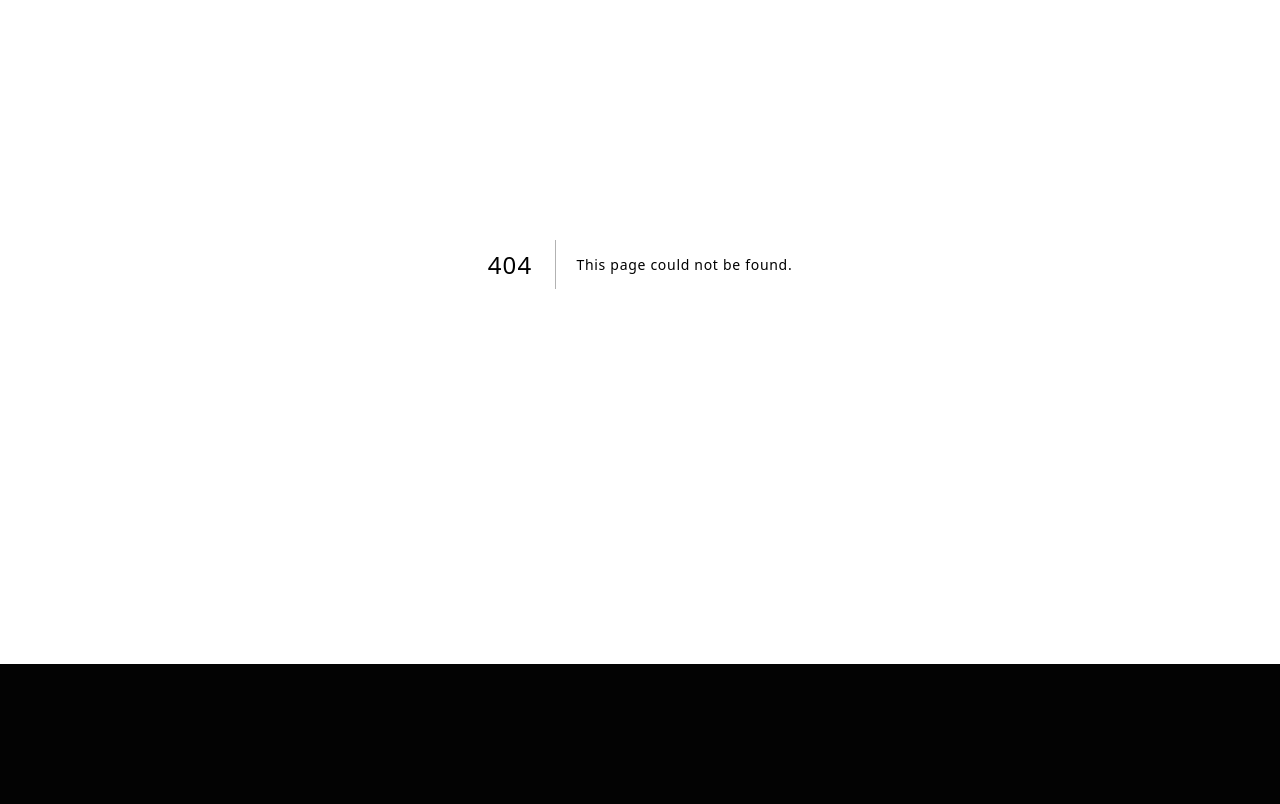
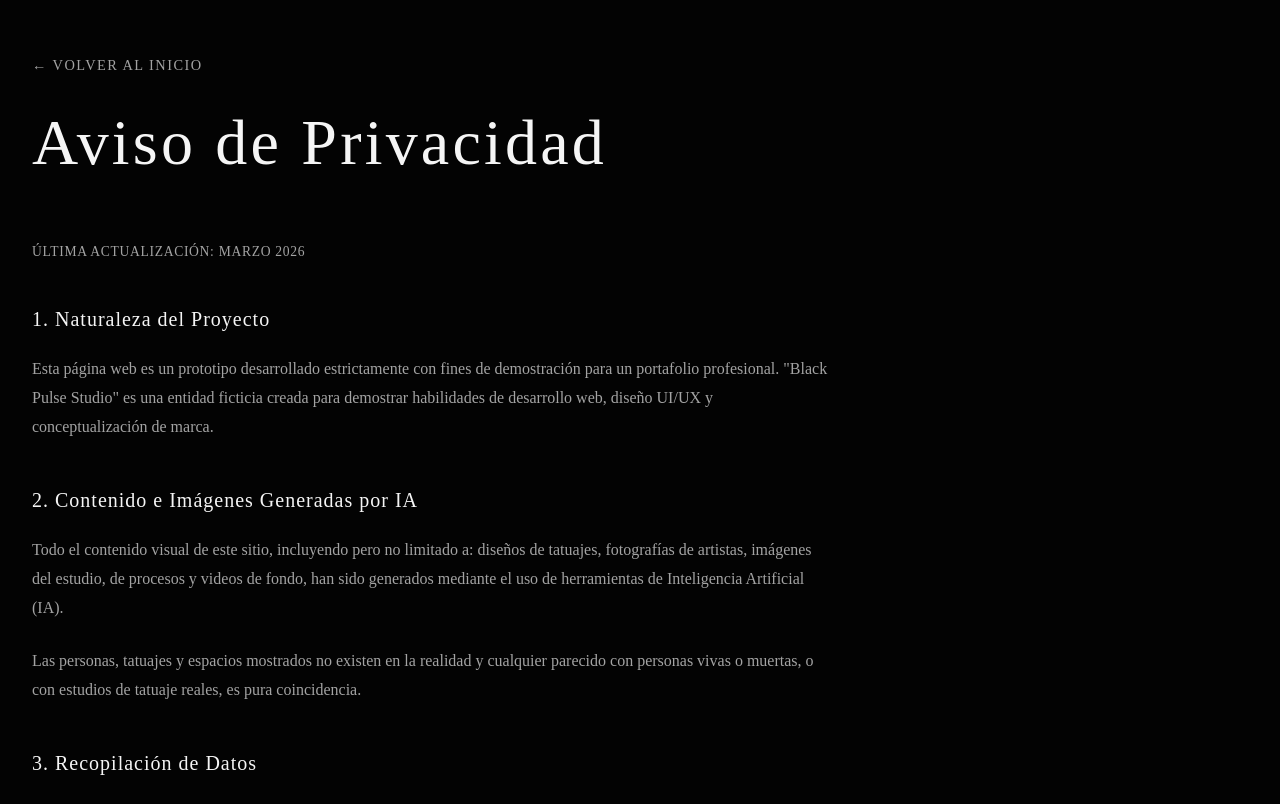
Before and after one commit to cutberto-cast/NocturneTattoo, a Next.js app: page /privacidad in a window 1280 px wide. Before the commit this address had no page. Shown: the part 136-940 px from the top of the page. Before the commit the page ends 800 px from the top, so only its background shows below. Built offline with nearby package versions, Linux system fonts and the light colour scheme.

Commit message:
privacidad

```diff
--- /dev/null
+++ b/src/app/privacidad/Privacidad.module.css
@@ -0,0 +1,91 @@
+.mainContainer {
+  min-height: 100vh;
+  display: flex;
+  flex-direction: column;
+}
+
+.contentSection {
+  flex: 1;
+  padding: 12rem 0 8rem;
+  background-color: var(--color-bg);
+  position: relative;
+  z-index: 2;
+}
+
+.backButton {
+  display: inline-flex;
+  align-items: center;
+  margin-bottom: 2rem;
+  font-family: var(--font-sans);
+  font-size: 0.9rem;
+  color: var(--color-text-muted);
+  text-decoration: none;
+  text-transform: uppercase;
+  letter-spacing: 0.1em;
+  transition: color 0.3s ease;
+}
+
+.backButton:hover {
+  color: var(--color-text);
+}
+
+.title {
+  font-family: var(--font-serif);
+  font-size: clamp(2.5rem, 5vw, 4rem);
+  color: var(--color-text);
+  margin-bottom: 4rem;
+  text-align: left;
+  font-weight: 300;
+}
+
+.contentBox {
+  max-width: 800px;
+  margin: 0 auto;
+  margin-left: 0;
+}
+
+.date {
+  font-family: var(--font-sans);
+  font-size: 0.85rem;
+  color: var(--color-text-muted);
+  margin-bottom: 3rem;
+  text-transform: uppercase;
+  letter-spacing: 0.05em;
+}
+
+.subtitle {
+  font-family: var(--font-sans);
+  font-size: 1.25rem;
+  color: var(--color-text);
+  margin-top: 3rem;
+  margin-bottom: 1.5rem;
+  font-weight: 400;
+  letter-spacing: 0.05em;
+}
+
+.text {
+  font-family: var(--font-sans);
+  font-size: 1rem;
+  line-height: 1.8;
+  color: var(--color-text-muted);
+  margin-bottom: 1.5rem;
+}
+
+.link {
+  color: var(--color-text);
+  text-decoration: underline;
+  text-decoration-color: rgba(255, 255, 255, 0.3);
+  text-underline-offset: 4px;
+  transition: all 0.3s ease;
+}
+
+.link:hover {
+  text-decoration-color: var(--color-text);
+  color: #fff;
+}
+
+@media (max-width: 768px) {
+  .contentSection {
+    padding: 8rem 0 5rem;
+  }
+}
--- /dev/null
+++ b/src/app/privacidad/page.tsx
@@ -0,0 +1,52 @@
+import Footer from "../../components/Footer";
+import Link from "next/link";
+import styles from "./Privacidad.module.css";
+
+export const metadata = {
+  title: "Aviso de Privacidad | Black Pulse Studio",
+  description: "Aviso de privacidad y descargo de responsabilidad del estudio prototipo.",
+};
+
+export default function Privacidad() {
+  return (
+    <main className={styles.mainContainer}>
+      <section className={styles.contentSection}>
+        <div className="container">
+          <Link href="/" className={styles.backButton}>
+            ← Volver al Inicio
+          </Link>
+          <h1 className={styles.title}>Aviso de Privacidad</h1>
+
+          <div className={styles.contentBox}>
+            <p className={styles.date}>Última actualización: Marzo 2026</p>
+
+            <h2 className={styles.subtitle}>1. Naturaleza del Proyecto</h2>
+            <p className={styles.text}>
+              Esta página web es un prototipo desarrollado estrictamente con fines de demostración para un portafolio profesional. "Black Pulse Studio" es una entidad ficticia creada para demostrar habilidades de desarrollo web, diseño UI/UX y conceptualización de marca.
+            </p>
+
+            <h2 className={styles.subtitle}>2. Contenido e Imágenes Generadas por IA</h2>
+            <p className={styles.text}>
+              Todo el contenido visual de este sitio, incluyendo pero no limitado a: diseños de tatuajes, fotografías de artistas, imágenes del estudio, de procesos y videos de fondo, han sido generados mediante el uso de herramientas de Inteligencia Artificial (IA).
+            </p>
+            <p className={styles.text}>
+              Las personas, tatuajes y espacios mostrados no existen en la realidad y cualquier parecido con personas vivas o muertas, o con estudios de tatuaje reales, es pura coincidencia.
+            </p>
+
+            <h2 className={styles.subtitle}>3. Recopilación de Datos</h2>
+            <p className={styles.text}>
+              Dado que este sitio es un entorno de pruebas, no se realiza ninguna recopilación real, almacenamiento o procesamiento de datos personales de los visitantes. Los botones de contacto, formularios de agendamiento y redes sociales son elementos de diseño inactivos o simulados.
+            </p>
+
+            <h2 className={styles.subtitle}>4. Créditos de Desarrollo</h2>
+            <p className={styles.text}>
+              Este prototipo web ha sido conceptualizado y desarrollado por AXCAP. Para más información sobre proyectos similares o contacto profesional, por favor dirígete a <a href="https://www.axcap.shop" target="_blank" rel="noopener noreferrer" className={styles.link}>www.axcap.shop</a>.
+            </p>
+          </div>
+        </div>
+      </section>
+
+      <Footer />
+    </main>
+  );
+}
--- a/src/components/Footer.module.css
+++ b/src/components/Footer.module.css
@@ -73,9 +73,24 @@
 }
 
 .copyright {
+    display: flex;
+    flex-wrap: wrap;
+    gap: 1.5rem;
     font-family: var(--font-sans);
     font-size: 0.8rem;
     color: var(--color-text-muted);
+    padding-right: 6rem; /* Prevent overlap with the floating WhatsApp button */
+}
+
+.creditLink {
+    color: var(--color-text);
+    text-decoration: none;
+    transition: opacity 0.3s ease;
+    font-weight: 500;
+}
+
+.creditLink:hover {
+    opacity: 0.7;
 }
 
 /* ========================= */
@@ -129,4 +144,12 @@
         justify-content: center;
         gap: 1.5rem;
     }
+
+    .copyright {
+        justify-content: center;
+        text-align: center;
+        gap: 0.5rem;
+        flex-direction: column;
+        padding-right: 0;
+    }
 }
--- a/src/components/Footer.tsx
+++ b/src/components/Footer.tsx
@@ -71,13 +71,16 @@ export default function Footer() {
                     <div className={styles.logo}>Black Pulse</div>
 
                     <div className={styles.socials}>
+                        <a href="/privacidad" className={styles.socialLink}>Aviso de Privacidad</a>
                         <a href="#" className={styles.socialLink}>Instagram</a>
                         <a href="#" className={styles.socialLink}>WhatsApp</a>
-                        <a href="#" className={styles.socialLink}>Dirección</a>
                     </div>
 
                     <div className={styles.copyright}>
-                        © {new Date().getFullYear()} Black Pulse Studio. Ink as Permanent Art.
+                        <span>© {new Date().getFullYear()} Black Pulse Studio.</span>
+                        <span className={styles.credit}>
+                            Desarrollado por <a href="https://www.axcap.shop" target="_blank" rel="noopener noreferrer" className={styles.creditLink}>AXCAP</a>
+                        </span>
                     </div>
                 </div>
 
```
